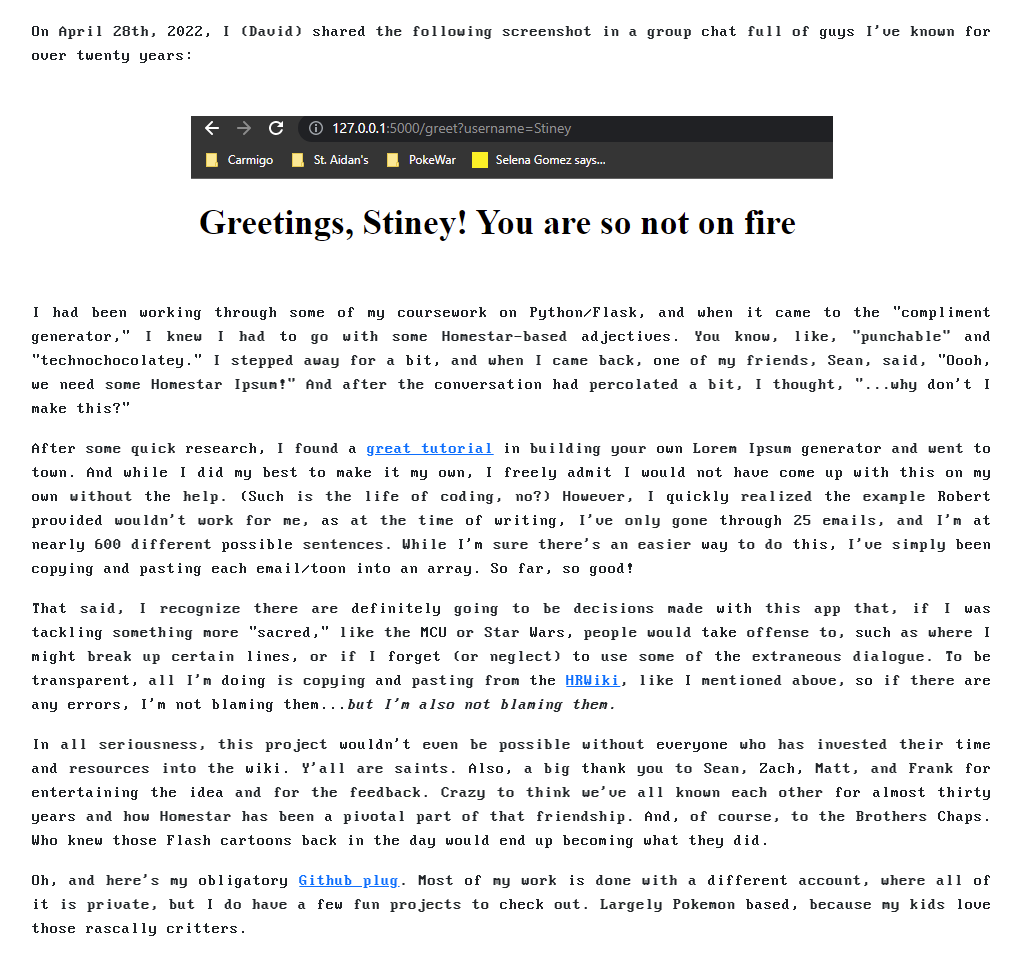
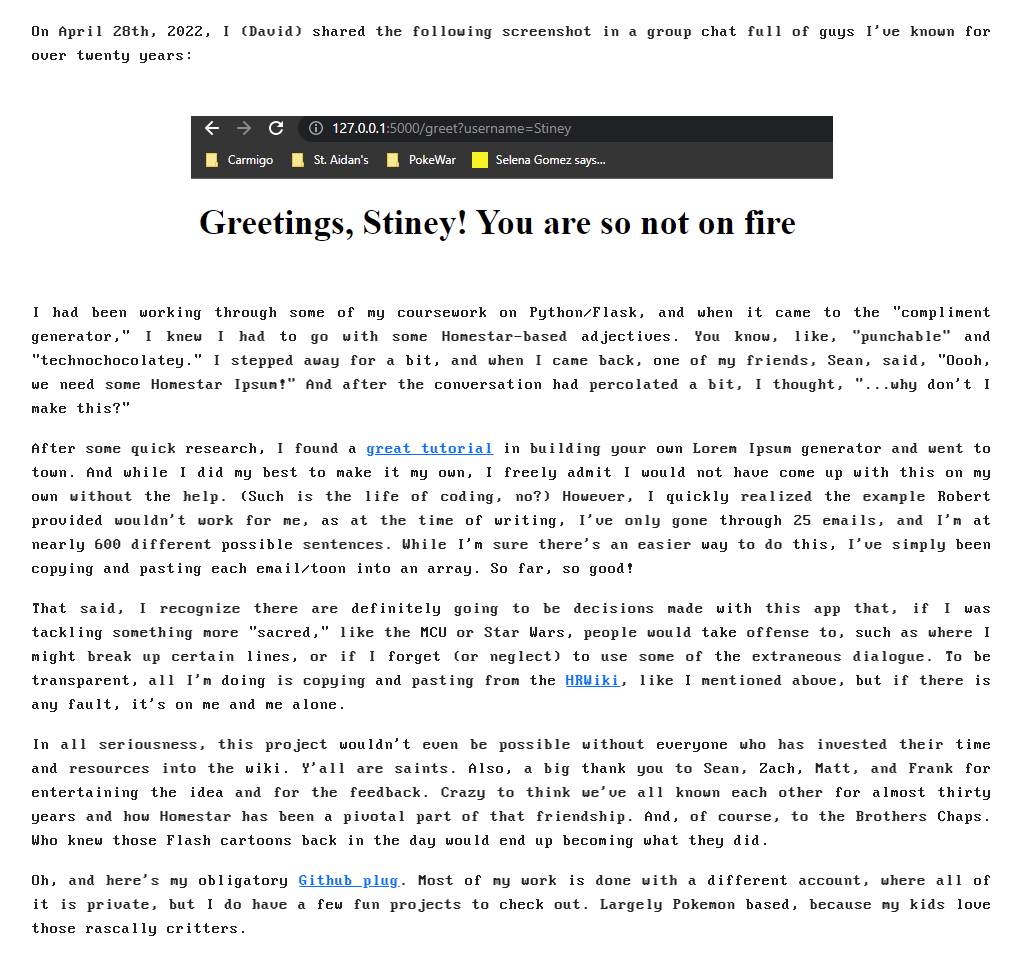
Before and after one commit to dlmarshall3/homestar_ipsum, a website: page public/about.html in a window 1280 px wide. Shown: the part 100-1074 px from the top of the page, without its empty margins (128-1149 px from the left). Drawn offline with nearby package versions, Linux system fonts and the light colour scheme.

Commit message:
changed some text in about.html

```diff
--- a/public/about.html
+++ b/public/about.html
@@ -22,7 +22,7 @@
         <div class="row row-padding">
             <p>I had been working through some of my coursework on Python/Flask, and when it came to the "compliment generator," I knew I had to go with some Homestar-based adjectives. You know, like, "punchable" and "technochocolatey." I stepped away for a bit, and when I came back, one of my friends, Sean, said, "Oooh, we need some Homestar Ipsum!" And after the conversation had percolated a bit, I thought, "...why don't I make this?"</p>
             <p>After some quick research, I found a <a href="https://medium.com/hackernoon/creating-a-lorem-ipsum-generator-with-node-and-express-9e1af0b31c86">great tutorial</a> in building your own Lorem Ipsum generator and went to town. And while I did my best to make it my own, I freely admit I would not have come up with this on my own without the help. (Such is the life of coding, no?) However, I quickly realized the example Robert provided wouldn't work for me, as at the time of writing, I've only gone through 25 emails, and I'm at nearly 600 different possible sentences. While I'm sure there's an easier way to do this, I've simply been copying and pasting each email/toon into an array. So far, so good!</p>
-            <p>That said, I recognize there are definitely going to be decisions made with this app that, if I was tackling something more "sacred," like the MCU or Star Wars, people would take offense to, such as where I might break up certain lines, or if I forget (or neglect) to use some of the extraneous dialogue. To be transparent, all I'm doing is copying and pasting from the <a href="http://www.hrwiki.org/">HRWiki</a>, like I mentioned above, so if there are any errors, I'm not blaming them...<i>but I'm also not blaming them.</i></p>
+            <p>That said, I recognize there are definitely going to be decisions made with this app that, if I was tackling something more "sacred," like the MCU or Star Wars, people would take offense to, such as where I might break up certain lines, or if I forget (or neglect) to use some of the extraneous dialogue. To be transparent, all I'm doing is copying and pasting from the <a href="http://www.hrwiki.org/">HRWiki</a>, like I mentioned above, but if there is any fault, it's on me and me alone.</p>
             <p>In all seriousness, this project wouldn't even be possible without everyone who has invested their time and resources into the wiki. Y'all are saints. Also, a big thank you to Sean, Zach, Matt, and Frank for entertaining the idea and for the feedback. Crazy to think we've all known each other for almost thirty years and how Homestar has been a pivotal part of that friendship. And, of course, to the Brothers Chaps. Who knew those Flash cartoons back in the day would end up becoming what they did.</p>
             <p>Oh, and here's my obligatory <a href="https://github.com/dlmarshall3">Github plug</a>. Most of my work is done with a different account, where all of it is private, but I do have a few fun projects to check out. Largely Pokemon based, because my kids love those rascally critters.</p>
         </div>
```
